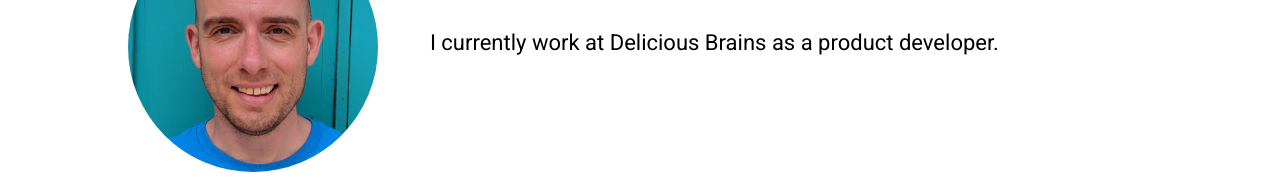
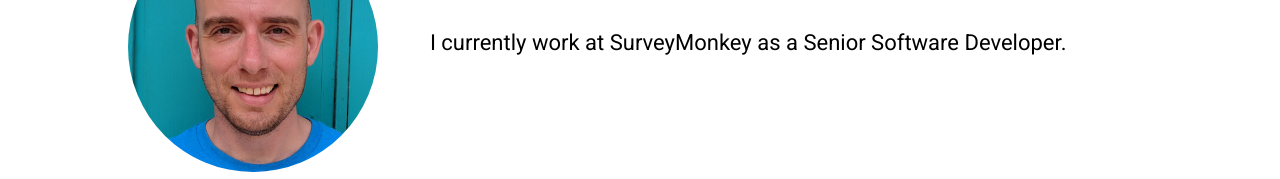
Before and after one commit to ptasker/petetasker.com, a Gatsby site: page /about in a window 1280 px wide. Shown: the part 350-529 px from the top of the page. Built offline with nearby package versions, Linux system fonts and the light colour scheme; Gatsby itself is replaced by a stand-in of ours; a web font is replaced by a local one.

Commit message:
Update about.js

```diff
--- a/src/pages/about.js
+++ b/src/pages/about.js
@@ -56,10 +56,10 @@
           </p>
           <p>
             I currently work at{" "}
-            <a href="https://deliciousbrains.com" target="blank">
-              Delicious Brains
+            <a href="https://www.surveymonkey.com/" target="blank">
+               SurveyMonkey
             </a>{" "}
-            as a product developer.
+            as a Senior Software Developer.
           </p>
         </div>
       </div>
```
